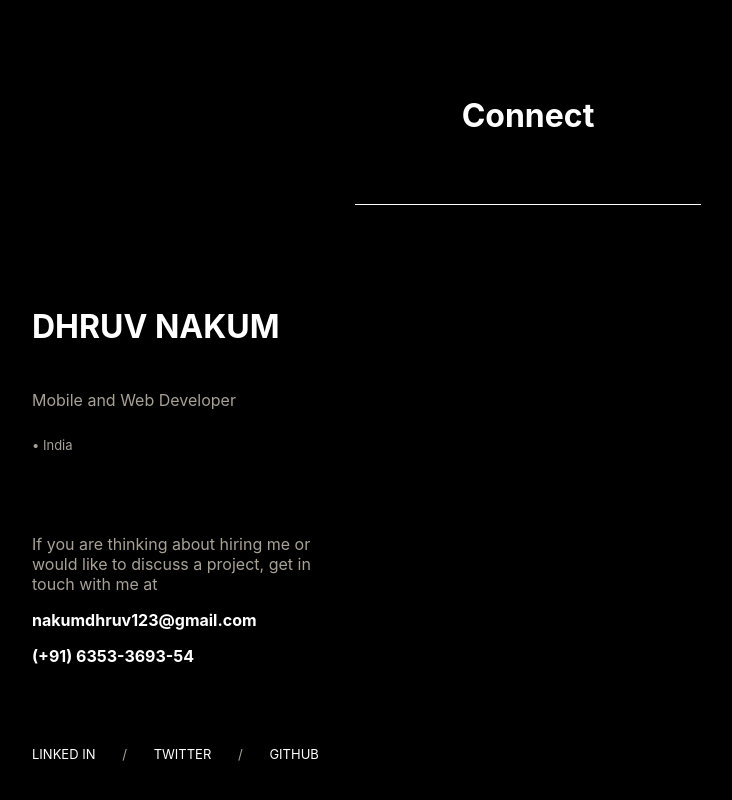
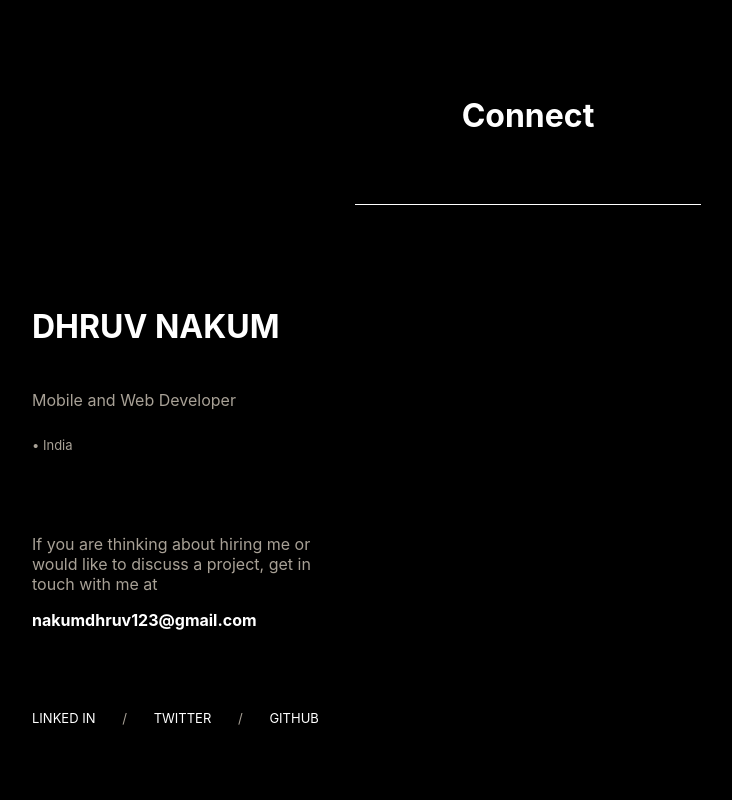
Before and after one commit to red-star25/next-portfolio, a Next.js app: page / in a window 1280 px wide. Shown: the part 4053-4853 px from the top of the page, without its empty margins (112-844 px from the left). Built offline with nearby package versions, Linux system fonts and the light colour scheme.

Commit message:
Contact removed

```diff
--- a/component/Connect/Connect.jsx
+++ b/component/Connect/Connect.jsx
@@ -22,7 +22,6 @@ function Connect() {
             project, get in touch with me at
           </p>
           <p id={styles.email}>nakumdhruv123@gmail.com</p>
-          <p id={styles.mobile}>(+91) 6353-3693-54</p>
         </div>
         <div className={styles.connect__social}>
           <a
```
